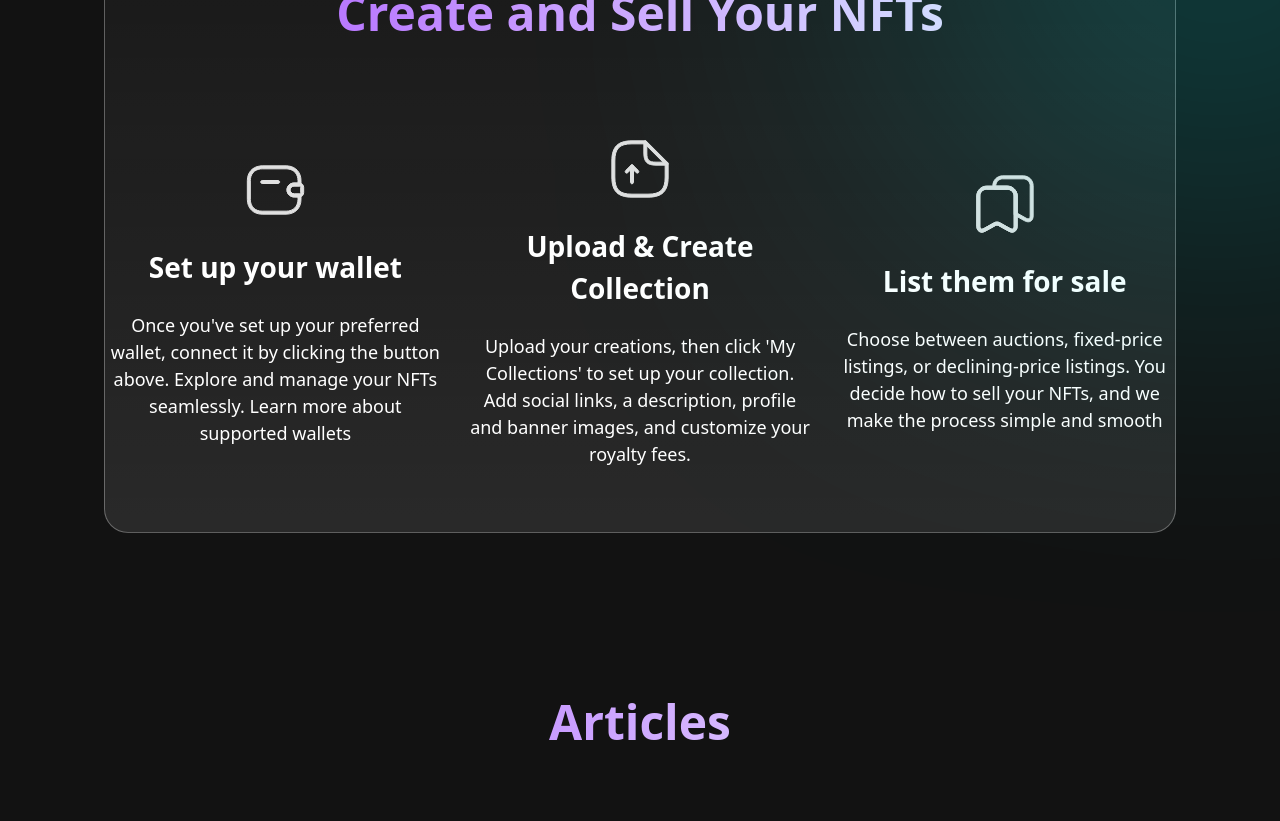
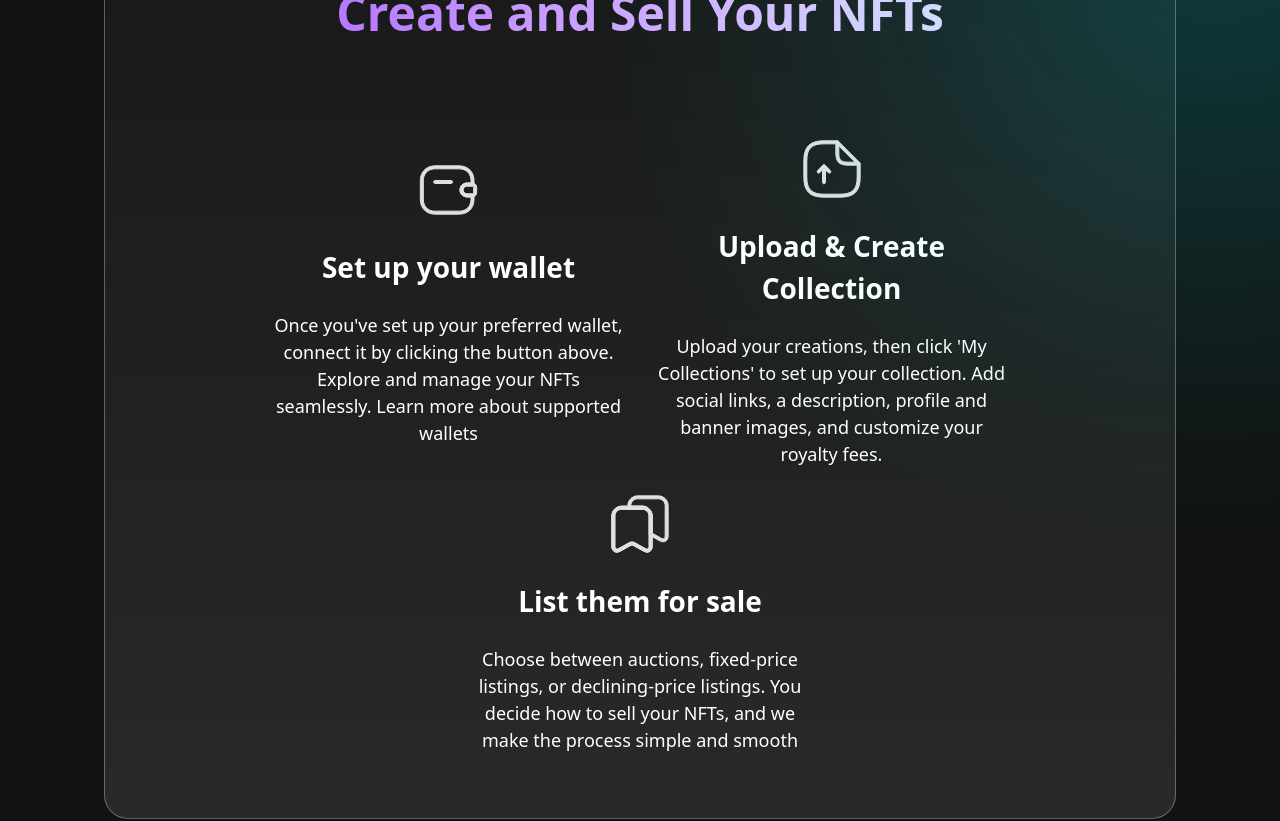
Before and after one commit to Eche00/NIFTORA, a React (Vite) app: page / in a window 1280 px wide. Shown: the part 5740-6561 px from the top of the page. Built offline with nearby package versions, Linux system fonts and the light colour scheme.

Commit message:
Enhance Create component for improved layout and responsiveness

```diff
--- a/src/pages/homeComponents/Create.tsx
+++ b/src/pages/homeComponents/Create.tsx
@@ -26,13 +26,13 @@ const list = <svg width="64" height="64" viewBox="0 0 64 64" fill="none" xmlns="
     <div className='relative'>
        {/* bg */}
          <span className=" circleBlurR"></span>
-      <main className="sm:px-[104px] px-[10px] py-[64px]">
+      <main className="md:px-[104px] px-[10px] py-[64px]">
         <div className=" w-full bg-gradient-to-b from-[#FFFFFF4D]/10 to-[#FFFFFF]/10  pt-[24px] pb-[64px] border-[1px] border-[#FFFFFF]/30 rounded-[24px] flex flex-col gap-[64px] " >
           <motion.h1 className="sm:text-[48px] text-[32px] font-[700] sm:leading-[120px] leading-[60px] text-center text-transparent bg-clip-text bg-gradient-to-r  from-[#A849FF] to-[#F9FBFF] ">
                 Create and Sell Your NFTs
            </motion.h1>
 
-           <section className="flex sm:flex-row flex-col  justify-center gap-[24px] sm:px-0 px-[20px]">
+           <section className="flex md:flex-row flex-wrap  justify-center gap-[24px] md:px-0 px-[20px]">
             {/* each pcocess */}
                <div className=" max-w-[359px] w-full flex flex-col items-center justify-center gap-[24px]">
                 <span>{wallet}</span>
```
